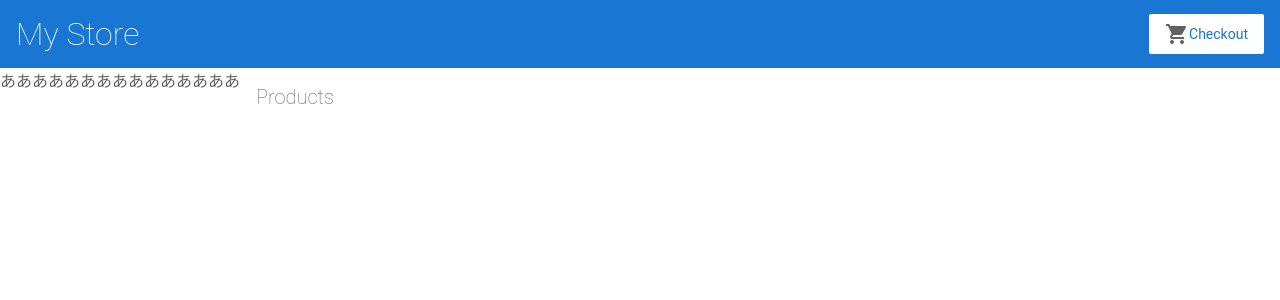
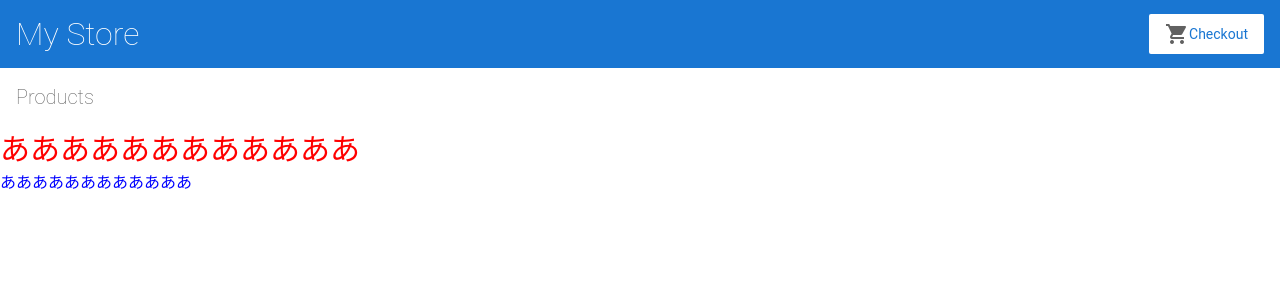
Before and after one commit to Raki-Ukyo/my-first-angular-proj-raki, an Angular app: page / in a window 1280 px wide. Shown: the top 300 px of the page. Built offline with nearby package versions, Linux system fonts and the light colour scheme.

Commit message:
first-commit

```diff
--- a/src/app/app.component.css
+++ b/src/app/app.component.css
@@ -1,5 +1,11 @@
+.font-red {
+  color: red;
+  font-size: 30px;
+}
 
-
+.font-blue {
+  color: blue;
+}
 
 /*
 Copyright Google LLC. All Rights Reserved.
--- a/src/app/app.component.html
+++ b/src/app/app.component.html
@@ -1,9 +1,11 @@
 <app-top-bar></app-top-bar>
 
 <div class="container">
-  あああああああああああああああ
   <router-outlet></router-outlet>
 </div>
+
+<div class="font-red">ああああああああああああ</div>
+<div class="font-blue">ああああああああああああ</div>
 
 <!--
 Copyright Google LLC. All Rights Reserved.
```
